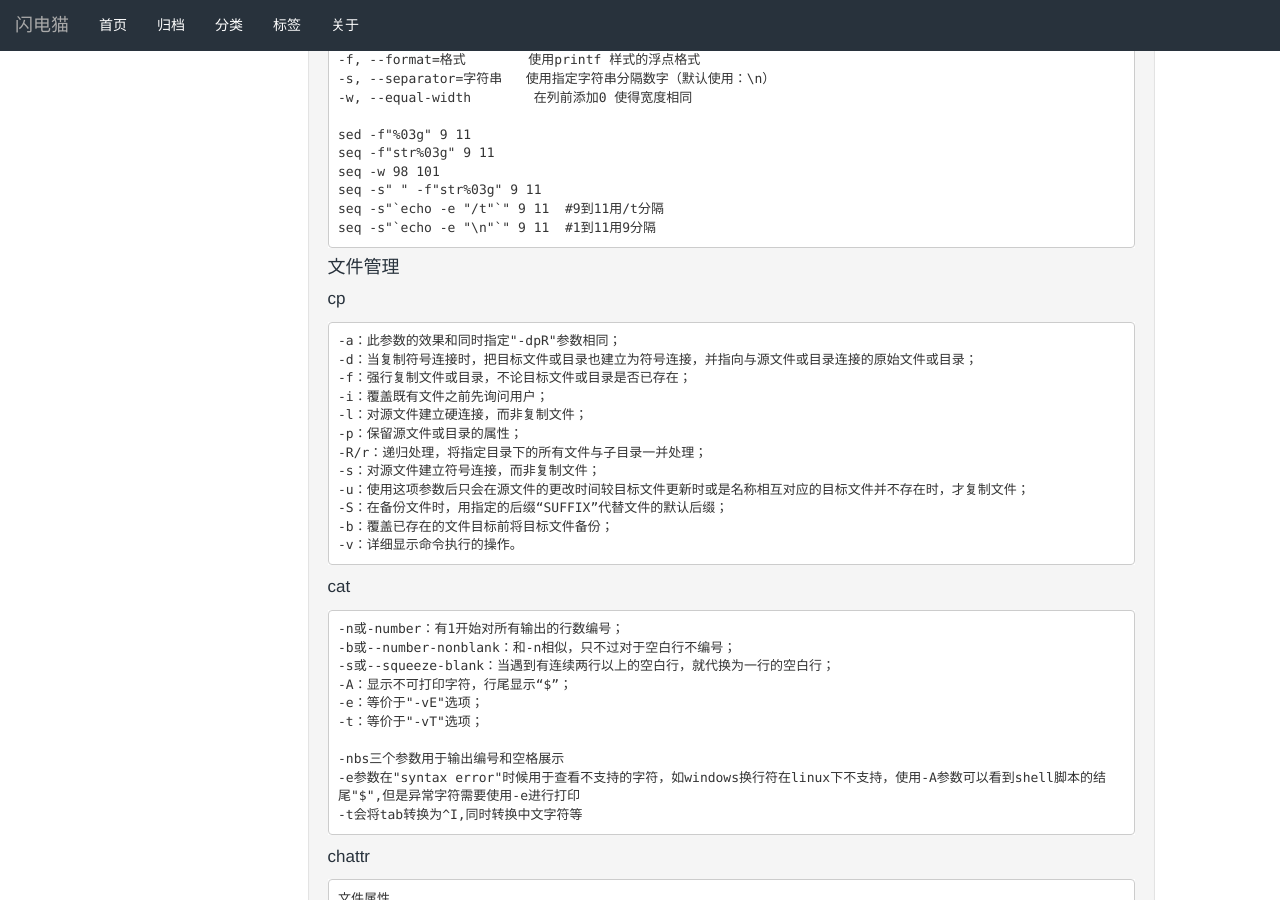
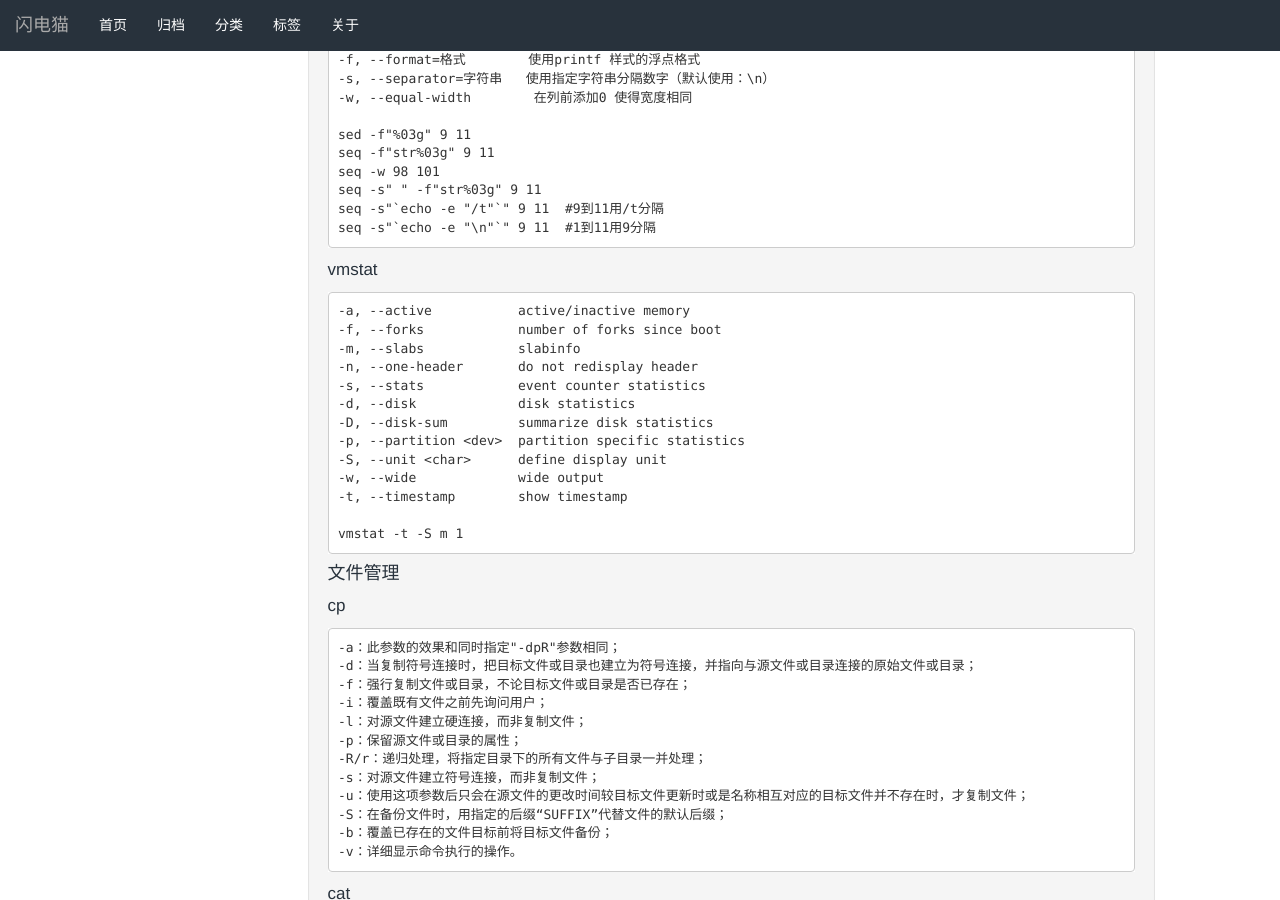
Before and after one commit to qfdmx/qfdmx.github.io, a Jekyll site: the page built from _posts/2019/2019-11-19-linuxdate.markdown, in a window 1280 px wide and 900 px high, scrolled down 1123 px. Built offline with Jekyll 4.4.1, drawn with Linux system fonts in a browser that asks for light colours; some of the changed text lies outside the part shown.

Commit message:
20201221

```diff
--- a/_posts/2019/2019-11-19-linuxdate.markdown
+++ b/_posts/2019/2019-11-19-linuxdate.markdown
@@ -67,6 +67,22 @@ seq
     seq -s" " -f"str%03g" 9 11
     seq -s"`echo -e "/t"`" 9 11  #9到11用/t分隔
     seq -s"`echo -e "\n"`" 9 11  #1到11用9分隔
+
+vmstat
+
+    -a, --active           active/inactive memory
+    -f, --forks            number of forks since boot
+    -m, --slabs            slabinfo
+    -n, --one-header       do not redisplay header
+    -s, --stats            event counter statistics
+    -d, --disk             disk statistics
+    -D, --disk-sum         summarize disk statistics
+    -p, --partition <dev>  partition specific statistics
+    -S, --unit <char>      define display unit
+    -w, --wide             wide output
+    -t, --timestamp        show timestamp
+
+    vmstat -t -S m 1
 
 #### 文件管理
 
@@ -264,7 +280,7 @@ cpm
     ps aux
     ps -eo pid,rsz,vsz,lstart,etime,cmd
 
-   date
+date
 
     ##格式化输出
     date "+%Y-%m-%d %H:%M:%S"
```
Also changed, not shown: other parts of _posts/2019/2019-11-19-linuxdate.markdown (+5 -0 lines).
